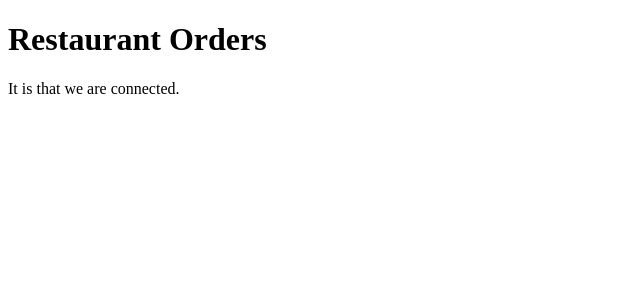
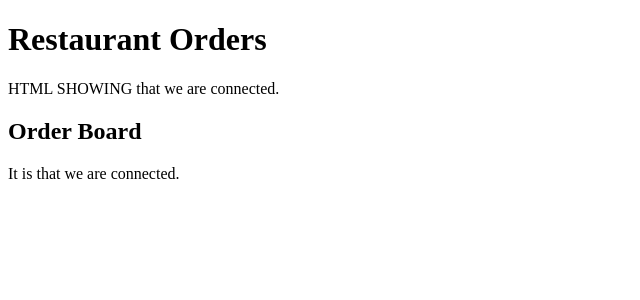
Before and after one commit to calvincchong/FoodStreams, a React app: page / in a window 1280 px wide. Shown: the top 300 px of the page, without its empty margins (0-640 px from the left). Built offline with nearby package versions, Linux system fonts and the light colour scheme; no server answers.

Commit message:
Moved socket connection from App Component to orders page component since it is the only one to require that specific connection

```diff
--- a/src/components/App.jsx
+++ b/src/components/App.jsx
@@ -2,34 +2,17 @@ import React from 'react';
 import { useState, useEffect } from 'react';
 import io from 'socket.io-client';
 import axios from 'axios';
+import Board from './Board.jsx';
 
 // components
 
 const App = ({props}) => {
-  const [isConnected, setIsConnected] = useState(false);
-
-  useEffect(() => {
-    const socket = io('http://localhost:9000'); // url of the server is used to create socket
-    // when connected
-    socket.on('connect', (res) => {
-      setIsConnected('true');
-    });
-
-    socket.on('time', (time) => {
-      setIsConnected(time);
-    });
-
-    // use await to fetch dots
-
-    socket.on('disconnect', () => {
-      setIsConnected('Disconnected from Server');
-    });
-  }, []);
 
   return (
     <div>
       <h1> Restaurant Orders</h1>
-      It is {isConnected} that we are connected.
+      HTML SHOWING that we are connected.
+      <Board />
     </div>
   );
 }
--- a/src/components/Board.jsx
+++ b/src/components/Board.jsx
@@ -0,0 +1,35 @@
+import React from 'react';
+import { useState, useEffect } from 'react';
+import io from 'socket.io-client';
+import axios from 'axios';
+
+const Board = ({props}) => {
+  const [isConnected, setIsConnected] = useState(false);
+
+  useEffect(() => {
+    const socket = io('http://localhost:9000'); // url of the server is used to create socket
+    // when connected
+    socket.on('connect', (res) => {
+      setIsConnected('true');
+    });
+
+    socket.on('time', (time) => {
+      setIsConnected(time);
+    });
+
+    // use await to fetch dots
+
+    socket.on('disconnect', () => {
+      setIsConnected('Disconnected from Server');
+    });
+  }, []);
+
+  return (
+    <div>
+      <h2> Order Board</h2>
+      It is {isConnected} that we are connected.
+    </div>
+  );
+}
+
+export default Board;
```
